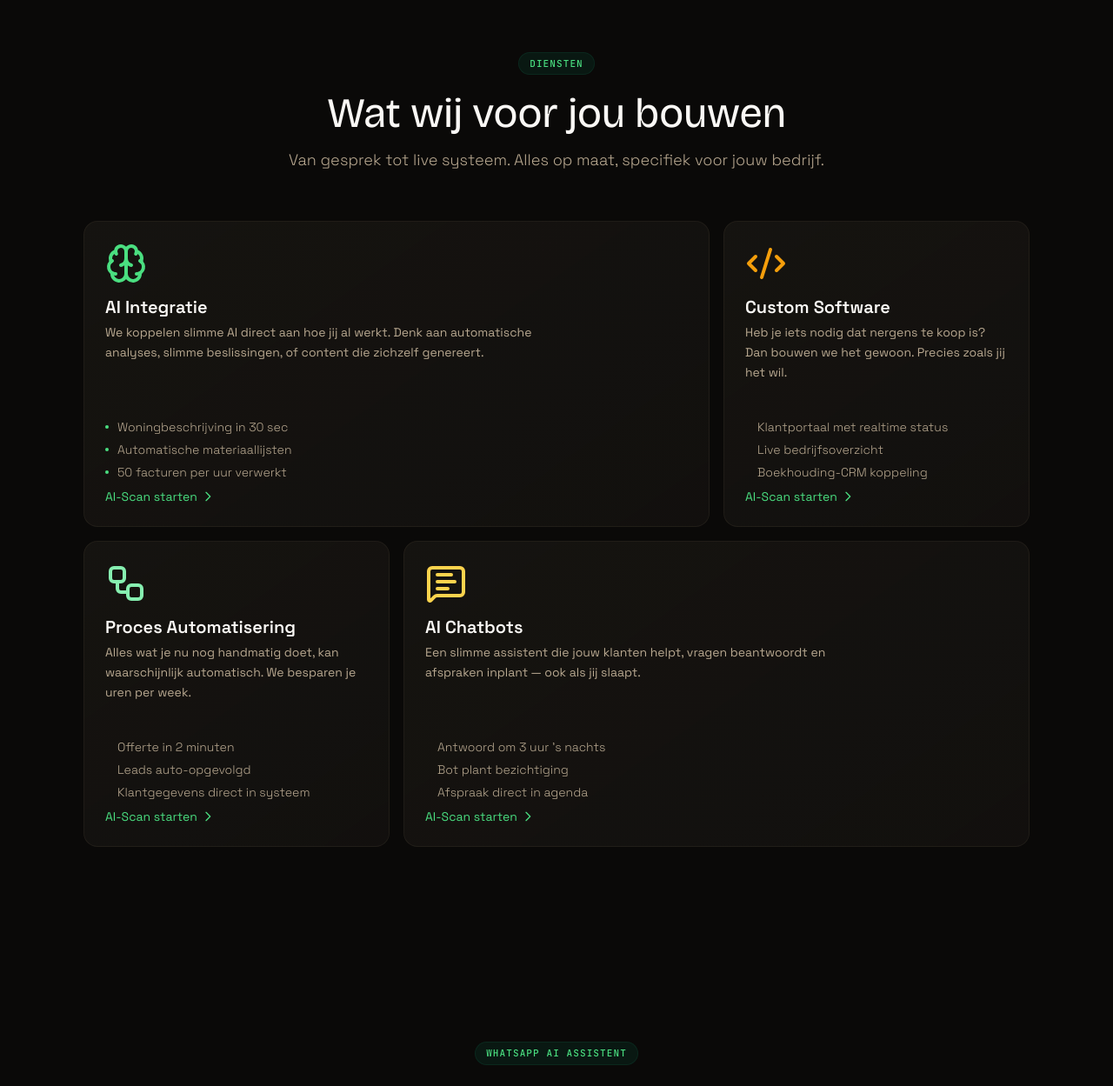
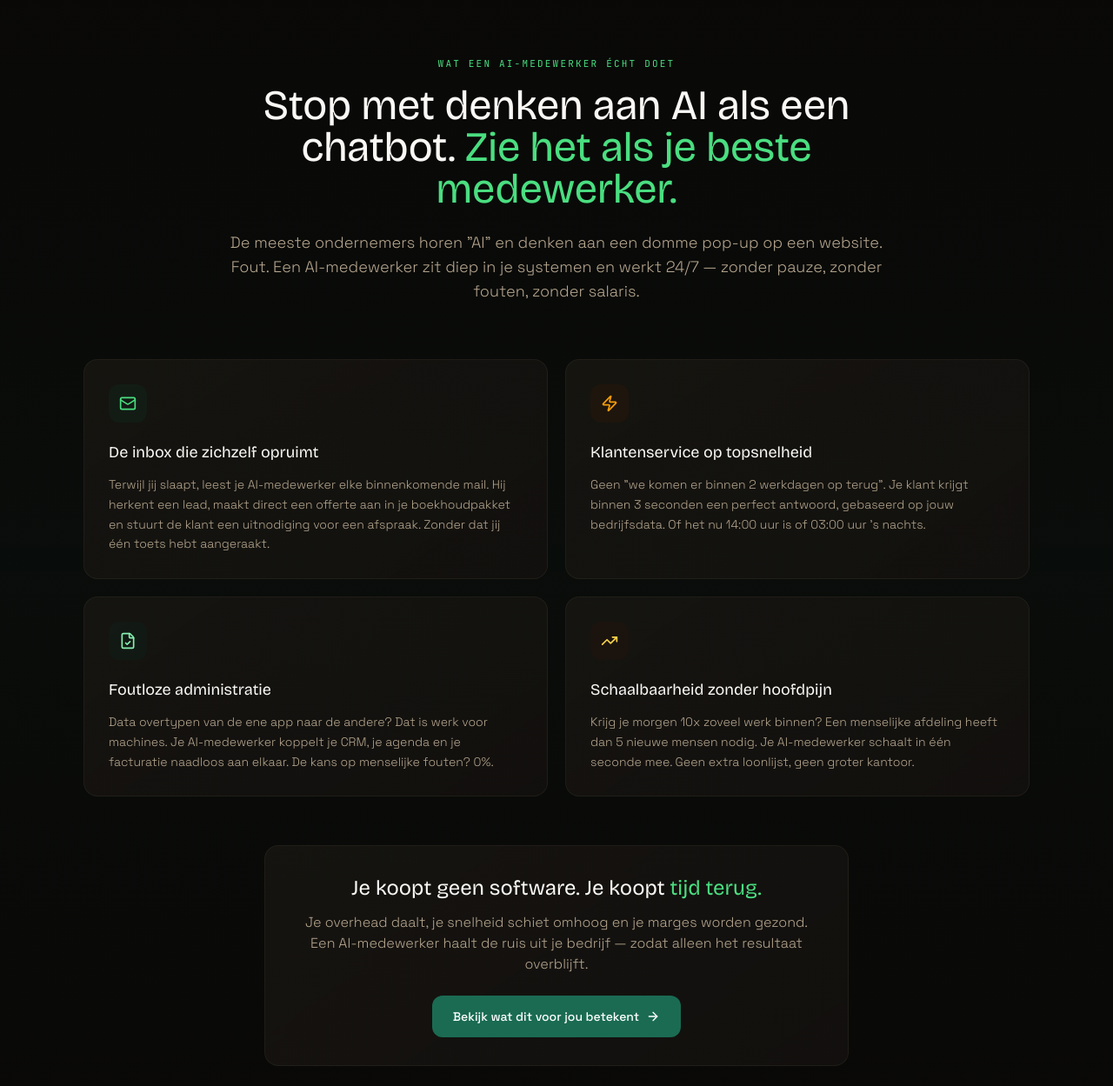
Before and after one commit to johnautomationsnl/john-automations-website, a Next.js app: page / in a window 1280 px wide. Shown: the part 2957-4206 px from the top of the page at 87% size. Built offline with nearby package versions, Linux system fonts and the light colour scheme.

Commit message:
Add AIEmployee section with concrete use-case examples

```diff
--- a/src/app/page.tsx
+++ b/src/app/page.tsx
@@ -4,6 +4,7 @@ import TechStack from "@/components/TechStack";
 import StatsBar from "@/components/StatsBar";
 import PainPoints from "@/components/PainPoints";
 import Solution from "@/components/Solution";
+import AIEmployee from "@/components/AIEmployee";
 import Services from "@/components/Services";
 import WhatsAppAssistant from "@/components/WhatsAppAssistant";
 import IndustryPages from "@/components/IndustryPages";
@@ -25,6 +26,7 @@ export default function Home() {
         <StatsBar />
         <PainPoints />
         <Solution />
+        <AIEmployee />
         <Services />
         <WhatsAppAssistant />
         <IndustryPages />
--- /dev/null
+++ b/src/components/AIEmployee.tsx
@@ -0,0 +1,140 @@
+"use client";
+
+import { motion } from "framer-motion";
+import { Mail, Zap, FileCheck, TrendingUp, ArrowRight } from "lucide-react";
+import SectionWrapper, { SectionHeader } from "./SectionWrapper";
+
+const examples = [
+  {
+    icon: Mail,
+    title: "De inbox die zichzelf opruimt",
+    description:
+      "Terwijl jij slaapt, leest je AI-medewerker elke binnenkomende mail. Hij herkent een lead, maakt direct een offerte aan in je boekhoudpakket en stuurt de klant een uitnodiging voor een afspraak. Zonder dat jij één toets hebt aangeraakt.",
+    color: "text-brand-400",
+    bg: "bg-brand-900/20",
+  },
+  {
+    icon: Zap,
+    title: "Klantenservice op topsnelheid",
+    description:
+      "Geen \"we komen er binnen 2 werkdagen op terug\". Je klant krijgt binnen 3 seconden een perfect antwoord, gebaseerd op jouw bedrijfsdata. Of het nu 14:00 uur is of 03:00 uur 's nachts.",
+    color: "text-accent-400",
+    bg: "bg-accent-900/20",
+  },
+  {
+    icon: FileCheck,
+    title: "Foutloze administratie",
+    description:
+      "Data overtypen van de ene app naar de andere? Dat is werk voor machines. Je AI-medewerker koppelt je CRM, je agenda en je facturatie naadloos aan elkaar. De kans op menselijke fouten? 0%.",
+    color: "text-brand-300",
+    bg: "bg-brand-900/15",
+  },
+  {
+    icon: TrendingUp,
+    title: "Schaalbaarheid zonder hoofdpijn",
+    description:
+      "Krijg je morgen 10x zoveel werk binnen? Een menselijke afdeling heeft dan 5 nieuwe mensen nodig. Je AI-medewerker schaalt in één seconde mee. Geen extra loonlijst, geen groter kantoor.",
+    color: "text-accent-300",
+    bg: "bg-accent-900/15",
+  },
+];
+
+const containerVariants = {
+  hidden: {},
+  visible: {
+    transition: { staggerChildren: 0.1 },
+  },
+};
+
+const itemVariants = {
+  hidden: { opacity: 0, y: 24 },
+  visible: {
+    opacity: 1,
+    y: 0,
+    transition: { duration: 0.55, ease: "easeOut" as const },
+  },
+};
+
+export default function AIEmployee() {
+  return (
+    <SectionWrapper id="ai-medewerker" className="relative">
+      <div className="absolute inset-0 bg-gradient-to-b from-transparent via-brand-950/10 to-transparent" />
+
+      <div className="relative">
+        {/* Intro block */}
+        <motion.div
+          initial={{ opacity: 0, y: 20 }}
+          whileInView={{ opacity: 1, y: 0 }}
+          viewport={{ once: true, margin: "-50px" }}
+          transition={{ duration: 0.6 }}
+          className="max-w-3xl mx-auto text-center mb-16"
+        >
+          <span className="inline-block font-mono text-[11px] tracking-[0.2em] uppercase text-brand-400 mb-4">
+            Wat een AI-medewerker écht doet
+          </span>
+          <h2 className="font-display text-3xl sm:text-4xl lg:text-5xl font-800 text-warm-50 leading-tight mb-6">
+            Stop met denken aan AI als een chatbot.{" "}
+            <span className="text-brand-400">Zie het als je beste medewerker.</span>
+          </h2>
+          <p className="text-warm-400 text-base sm:text-lg leading-relaxed font-light">
+            De meeste ondernemers horen "AI" en denken aan een domme pop-up op een website. Fout.
+            Een AI-medewerker zit diep in je systemen en werkt 24/7 — zonder pauze, zonder fouten,
+            zonder salaris.
+          </p>
+        </motion.div>
+
+        {/* Example cards */}
+        <motion.div
+          variants={containerVariants}
+          initial="hidden"
+          whileInView="visible"
+          viewport={{ once: true, margin: "-50px" }}
+          className="grid grid-cols-1 md:grid-cols-2 gap-5 mb-14"
+        >
+          {examples.map((example, i) => (
+            <motion.div
+              key={i}
+              variants={itemVariants}
+              className="group p-7 rounded-2xl warm-card hover:border-brand-700/30 transition-all duration-500 hover:-translate-y-0.5"
+            >
+              <div className={`w-11 h-11 rounded-xl ${example.bg} flex items-center justify-center mb-5 group-hover:scale-105 transition-transform duration-300`}>
+                <example.icon className={`w-5 h-5 ${example.color}`} />
+              </div>
+              <h3 className="font-display text-lg font-700 text-warm-50 mb-3">
+                {example.title}
+              </h3>
+              <p className="text-warm-400 text-sm leading-relaxed font-light">
+                {example.description}
+              </p>
+            </motion.div>
+          ))}
+        </motion.div>
+
+        {/* Result block */}
+        <motion.div
+          initial={{ opacity: 0, y: 20 }}
+          whileInView={{ opacity: 1, y: 0 }}
+          viewport={{ once: true, margin: "-50px" }}
+          transition={{ duration: 0.6 }}
+          className="max-w-2xl mx-auto text-center p-8 rounded-2xl warm-card border border-brand-800/20"
+        >
+          <h3 className="font-display text-xl sm:text-2xl font-700 text-warm-50 mb-3">
+            Je koopt geen software. Je koopt{" "}
+            <span className="text-brand-400">tijd terug.</span>
+          </h3>
+          <p className="text-warm-400 text-sm sm:text-base leading-relaxed font-light mb-6">
+            Je overhead daalt, je snelheid schiet omhoog en je marges worden gezond. Een
+            AI-medewerker haalt de ruis uit je bedrijf — zodat alleen het resultaat overblijft.
+          </p>
+          <a
+            href="#contact"
+            className="group/btn inline-flex items-center gap-2 px-6 py-3.5 rounded-xl font-medium text-sm bg-brand-600 hover:bg-brand-500 text-white hover:shadow-lg hover:shadow-brand-600/20 transition-all duration-300 hover:-translate-y-0.5"
+          >
+            Bekijk wat dit voor jou betekent
+            <ArrowRight className="w-4 h-4 group-hover/btn:translate-x-0.5 transition-transform" />
+          </a>
+        </motion.div>
+      </div>
+    </SectionWrapper>
+  );
+}
```
